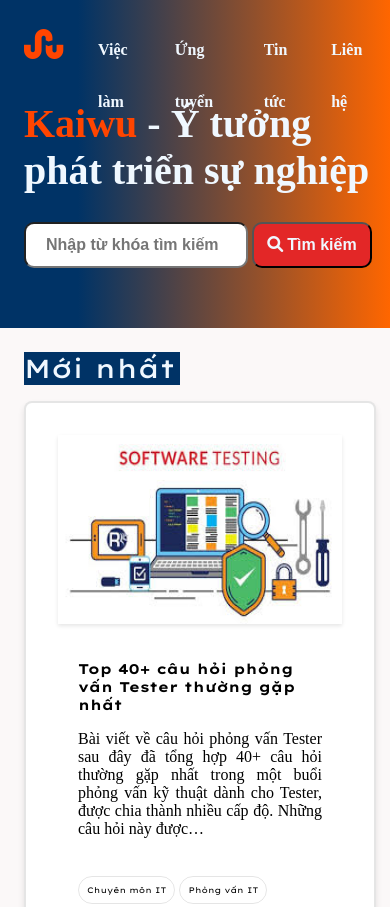
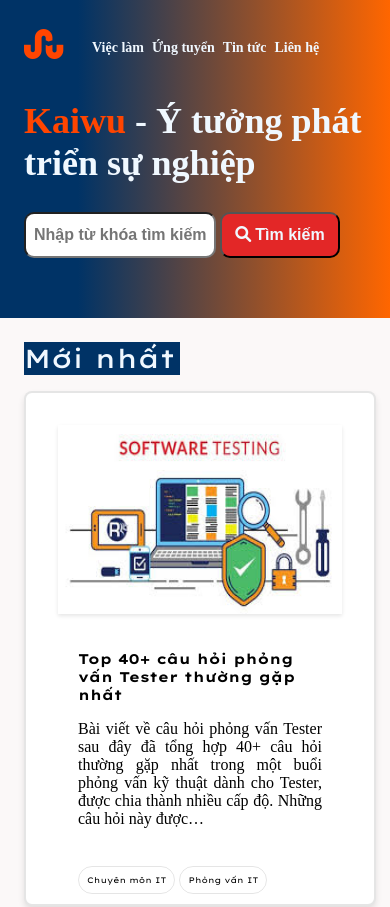
Before and after one commit to khoavu1831/TimViec, a plain HTML site: page index.html in a window 390 px wide. Shown: the top 907 px of the page. Drawn offline with Linux system fonts and the light colour scheme.

Commit message:
fix reps(2)

```diff
--- a/style/header_style.css
+++ b/style/header_style.css
@@ -153,6 +153,7 @@
 
     .heading-nav {
         height: 40px;
+
     }
 
     .nav-header a {
@@ -209,9 +210,15 @@
     }
 }
 
-@media (max-width: 380px) {
+@media (max-width: 400px) {
     .nav-header a {
         font-size: 14px;
+    }
+
+    .main-nav > li > a {
+        padding: 24px 4px;
+        line-height: 0;
+        margin-top: 24px;
     }
 
     .finding-nav .title-finding {
```
